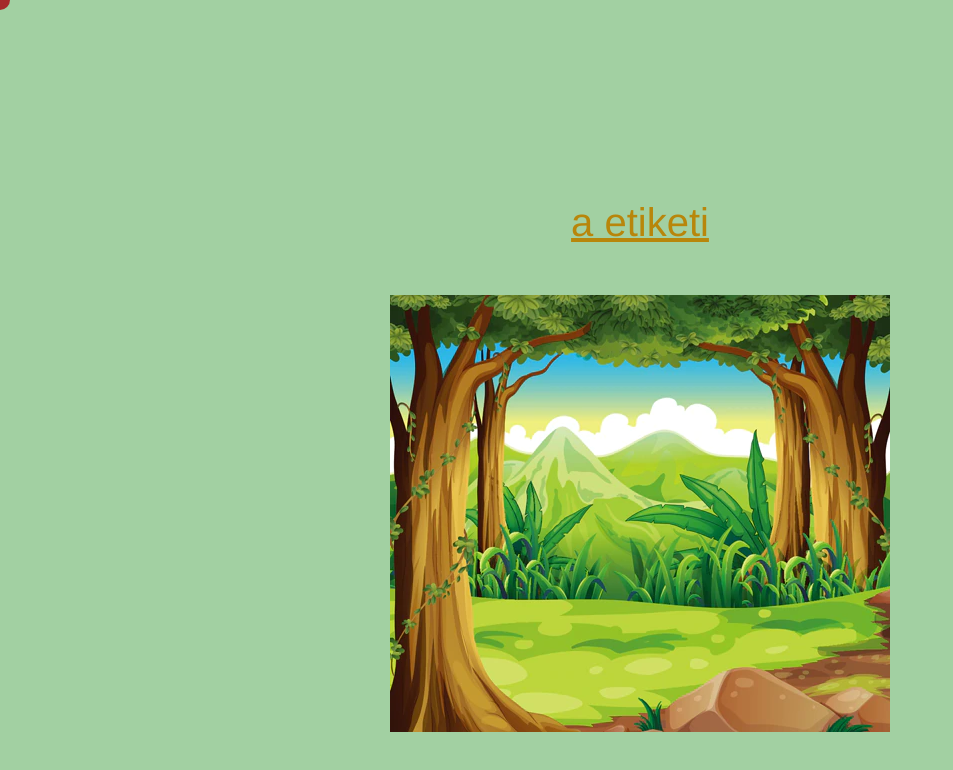
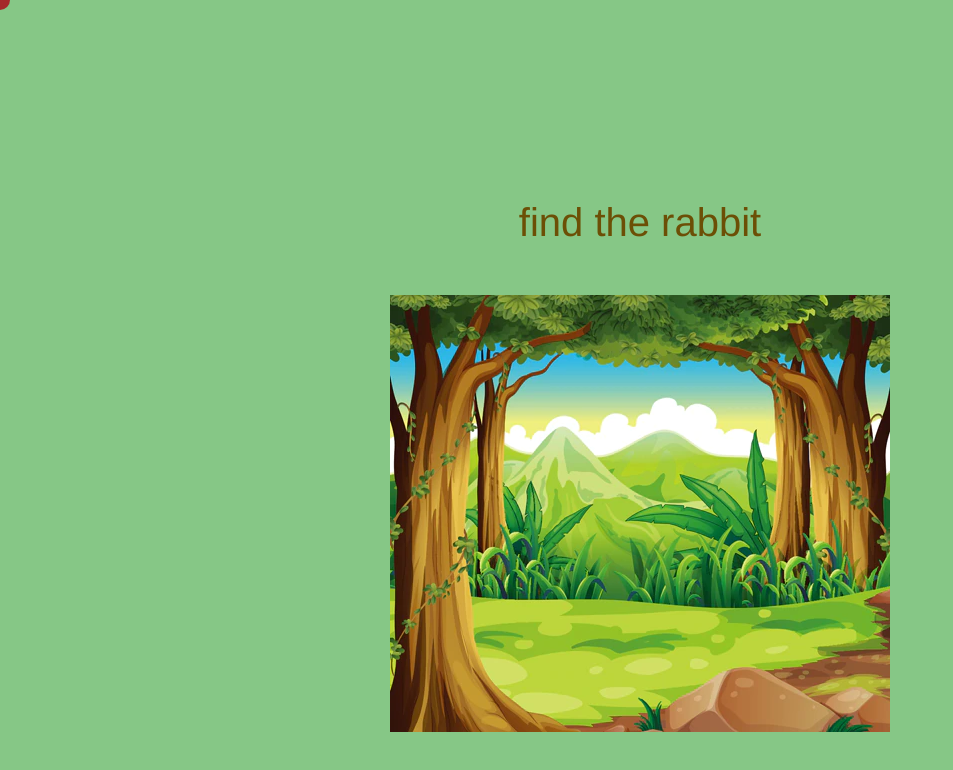
Before and after one commit to Nursaadet/Animation-2, a plain HTML site: page index.html in a window 1280 px wide. Shown: the whole page, without its empty margins (0-953 px from the left). Drawn offline with Linux system fonts and the light colour scheme.

Commit message:
last changes

```diff
--- a/index.html
+++ b/index.html
@@ -7,7 +7,7 @@
     <link rel="stylesheet" href="./style.css"/>
   </head>
   <body>
-    <a href="#" data-cursor="link">a etiketi</a>
+    <a href="#" data-cursor="link">find the rabbit</a>
     <img data-cursor="image" src="./img/garden.png" alt="">
     <script src="./script.js"></script>
   </body>
--- a/script.js
+++ b/script.js
@@ -8,6 +8,7 @@ document.body.append(cursor);
 document.documentElement.addEventListener("mousemove", (e) => {
   cursor.style.setProperty("--top", e.clientY + "px");
   cursor.style.setProperty("--left", e.clientX + "px");
+  cursor.className = `cursor ${e.target.dataset.cursor || ''}`
 
   switch (e.target.tagName) {
     case "A":
--- a/style.css
+++ b/style.css
@@ -1,12 +1,11 @@
-body{
+body {
   display: flex;
   align-items: center;
   justify-items: center;
   padding: 100px;
   margin: 100px;
   flex-direction: column;
-    background-color: rgba(0, 128, 0, 0.364);
-
+  background-color: rgba(27, 151, 27, 0.529);
 }
 
 .cursor {
@@ -16,6 +15,7 @@ body{
   transform: translate(var(--left), var(--top));
   pointer-events: none;
   transition: 100ms transform;
+  will-change: transform;
 }
 
 .cursor div {
@@ -30,7 +30,7 @@ body{
 .cursor.link div {
   width: 60px;
   height: 60px;
-  background: rgba(122, 134, 33, 0.392);
+  background: rgba(188, 213, 0, 0.392);
 }
 
 .cursor.image div {
@@ -48,7 +48,6 @@ a:hover {
   width: 500px;
   height: 500px;
   padding: 100px;
-
 }
 
 img:hover {
@@ -59,9 +58,10 @@ img:hover {
   background-color: none;
 }
 
-a{
+a {
   font-size: 40px;
-    font-family: 'Franklin Gothic Medium', 'Arial Narrow', Arial, sans-serif;
+  font-family: "Franklin Gothic Medium", "Arial Narrow", Arial, sans-serif;
   margin-bottom: 50px;
-    color: darkgoldenrod;
+  color: rgb(108, 79, 6);
+  text-decoration: none;
 }
```
Lines whose indentation alone changed are shown as unchanged.
